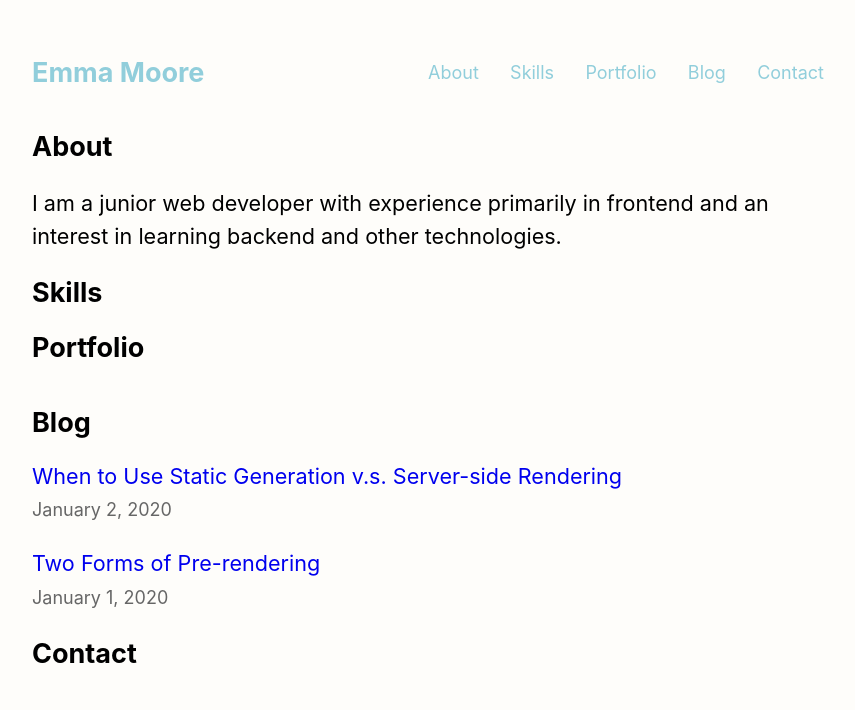
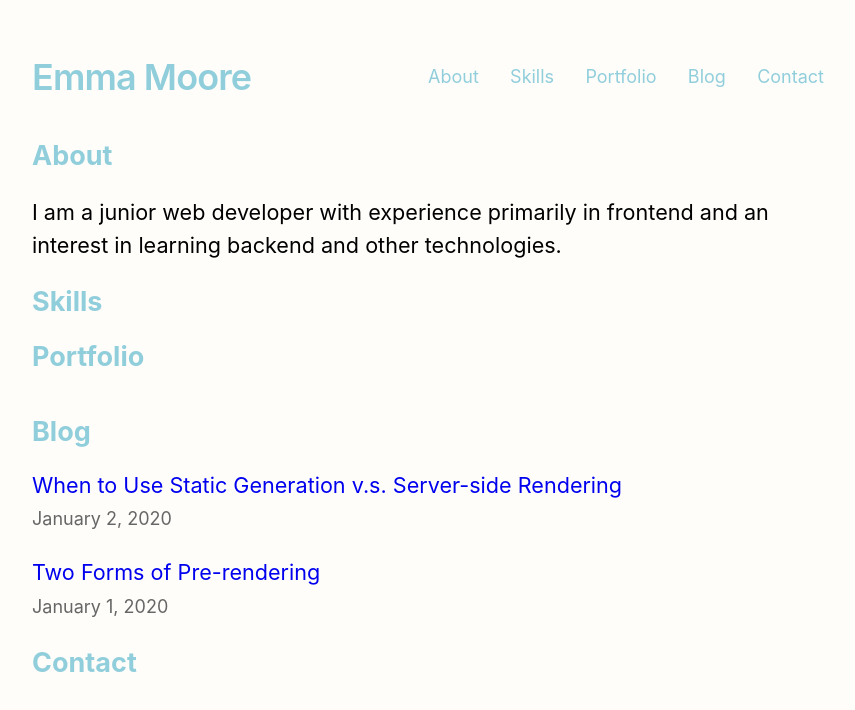
Before and after one commit to emoore29/My-Portfolio, a Next.js app: page / in a window 1280 px wide. Shown: the top 710 px of the page, without its empty margins (212-1067 px from the left). Built offline with nearby package versions, Linux system fonts and the light colour scheme.

Commit message:
.next update

```diff
--- a/components/layout.js
+++ b/components/layout.js
@@ -35,7 +35,7 @@ export default function Layout({ children, home }) {
       <header className={styles.header}>
         {home ? (
           <>
-            <h1 className={utilStyles.headingLg}>{name}</h1>
+            <h1 className={utilStyles.headingXl}>{name}</h1>
             <nav className={styles.navBar}>
               <ul className={styles.navList}>
                 <li>
--- a/styles/utils.module.css
+++ b/styles/utils.module.css
@@ -9,7 +9,7 @@
 .headingXl {
   font-size: 2rem;
   line-height: 1.3;
-  font-weight: 800;
+  font-weight: 600;
   letter-spacing: -0.05rem;
   margin: 1rem 0;
 }
@@ -18,6 +18,7 @@
   font-size: 1.5rem;
   line-height: 1.4;
   margin: 1rem 0;
+  color: #91cedb;
 }
 
 .headingMd {
```
